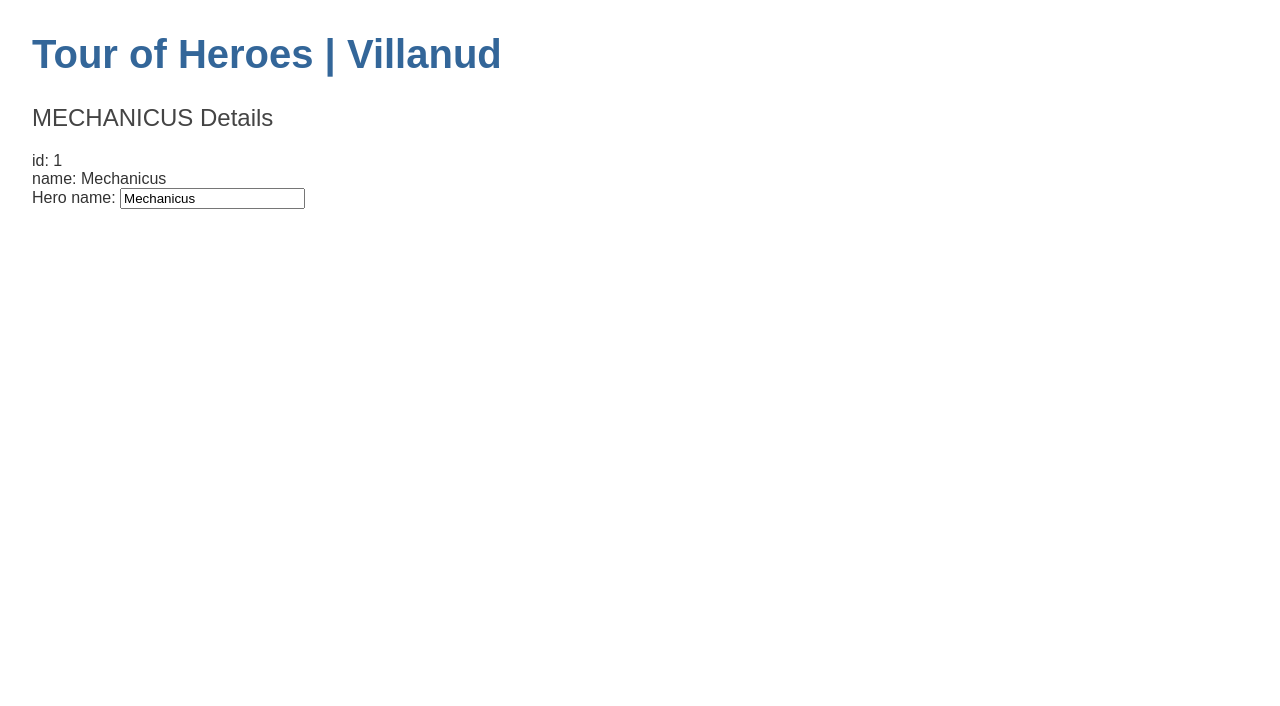
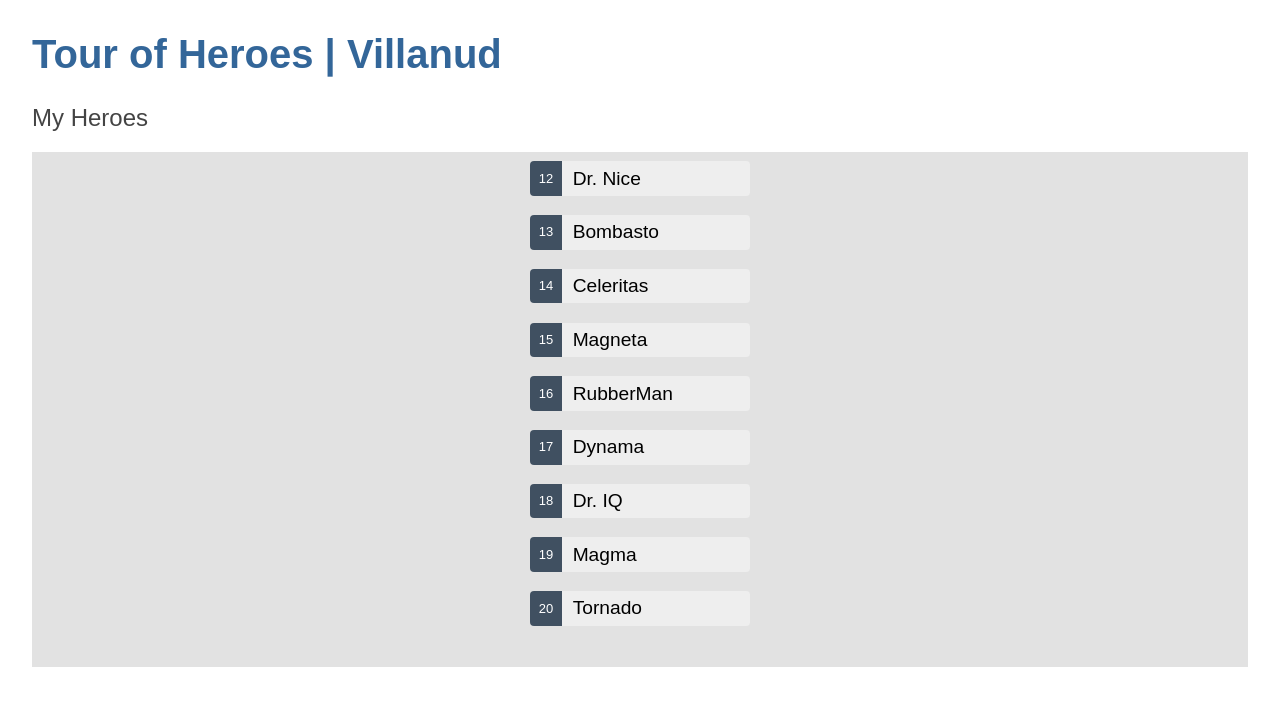
Before and after one commit to Di4nier/angular-tour-of-heroes-villanud, an Angular app: page / in a window 1280 px wide. Shown: the top 706 px of the page. Built offline with nearby package versions, Linux system fonts and the light colour scheme.

Commit message:
display hero list + style

```diff
--- a/src/app/heroes/heroes.component.css
+++ b/src/app/heroes/heroes.component.css
@@ -0,0 +1,72 @@
+/* HeroesComponent's private CSS styles */
+.heroes {
+    margin: 0 0 2em 0;
+    list-style-type: none;
+    padding: 0;
+    width: 15em;
+  }
+
+  .heroes li {
+    display: flex;
+  }
+
+  .heroes button {
+    flex: 1;
+    cursor: pointer;
+    position: relative;
+    left: 0;
+    background-color: #EEE;
+    margin: .5em;
+    padding: 0;
+    border-radius: 4px;
+    display: flex;
+    align-items: stretch;
+    height: 1.8em;
+  }
+
+  .heroes button:hover {
+    color: #2c3a41;
+    background-color: #e6e6e6;
+    left: .1em;
+  }
+
+  .heroes button:active {
+    background-color: #525252;
+    color: #fafafa;
+  }
+
+  .heroes button.selected {
+    background-color: black;
+    color: white;
+  }
+
+  .heroes button.selected:hover {
+    background-color: #505050;
+    color: white;
+  }
+
+  .heroes button.selected:active {
+    background-color: black;
+    color: white;
+  }
+
+  .heroes .badge {
+    display: inline-block;
+    font-size: small;
+    color: white;
+    padding: 0.8em 0.7em 0 0.7em;
+    background-color: #405061;
+    line-height: 1em;
+    margin-right: .8em;
+    border-radius: 4px 0 0 4px;
+  }
+
+  .heroes .name {
+    align-self: center;
+  }
+
+  .row{
+    display: flex;
+    justify-content: space-around;
+    background-color: #e2e2e2;
+  }
--- a/src/app/heroes/heroes.component.html
+++ b/src/app/heroes/heroes.component.html
@@ -1,8 +1,21 @@
-<h2>{{hero.name | uppercase}} Details</h2>
-<div><span>id: </span>{{hero.id}}</div>
-<div><span>name: </span>{{hero.name}}</div>
+<h2>My Heroes</h2>
+<div class="row">
+<ul class="heroes">
+    <li *ngFor="let hero of heroes">
+        <button [class.selected]="hero === selectedHero" type="button" (click)="onSelect(hero)">
+        <span class="badge">{{hero.id}}</span>
+        <span class="name">{{hero.name}}</span>
+        </button>
+  </li>
+</ul>
 
-<div>
-    <label for="name">Hero name: </label>
-    <input id="name" [(ngModel)]="hero.name" placeholder="name">
-  </div>
+
+<div *ngIf="selectedHero">
+    <h2>{{selectedHero.name | uppercase}} Details</h2>
+    <div>id: {{selectedHero.id}}</div>
+    <div>
+      <label for="hero-name">Hero name: </label>
+      <input id="hero-name" [(ngModel)]="selectedHero.name" placeholder="name">
+    </div>
+</div>
+</div>
--- a/src/app/heroes/heroes.component.ts
+++ b/src/app/heroes/heroes.component.ts
@@ -8,11 +8,16 @@
   styleUrls: ['./heroes.component.css']
 })
 export class HeroesComponent {
-  hero: Hero = {
-    id: 1,
-    name: 'Mechanicus'
-  };
+  // hero: Hero = {
+  //   id: 1,
+  //   name: 'Mechanicus'
+  // };
 
   heroes = HEROES;
 
+  selectedHero?: Hero;
+onSelect(hero: Hero): void {
+  this.selectedHero = hero;
 }
+
+}
```
